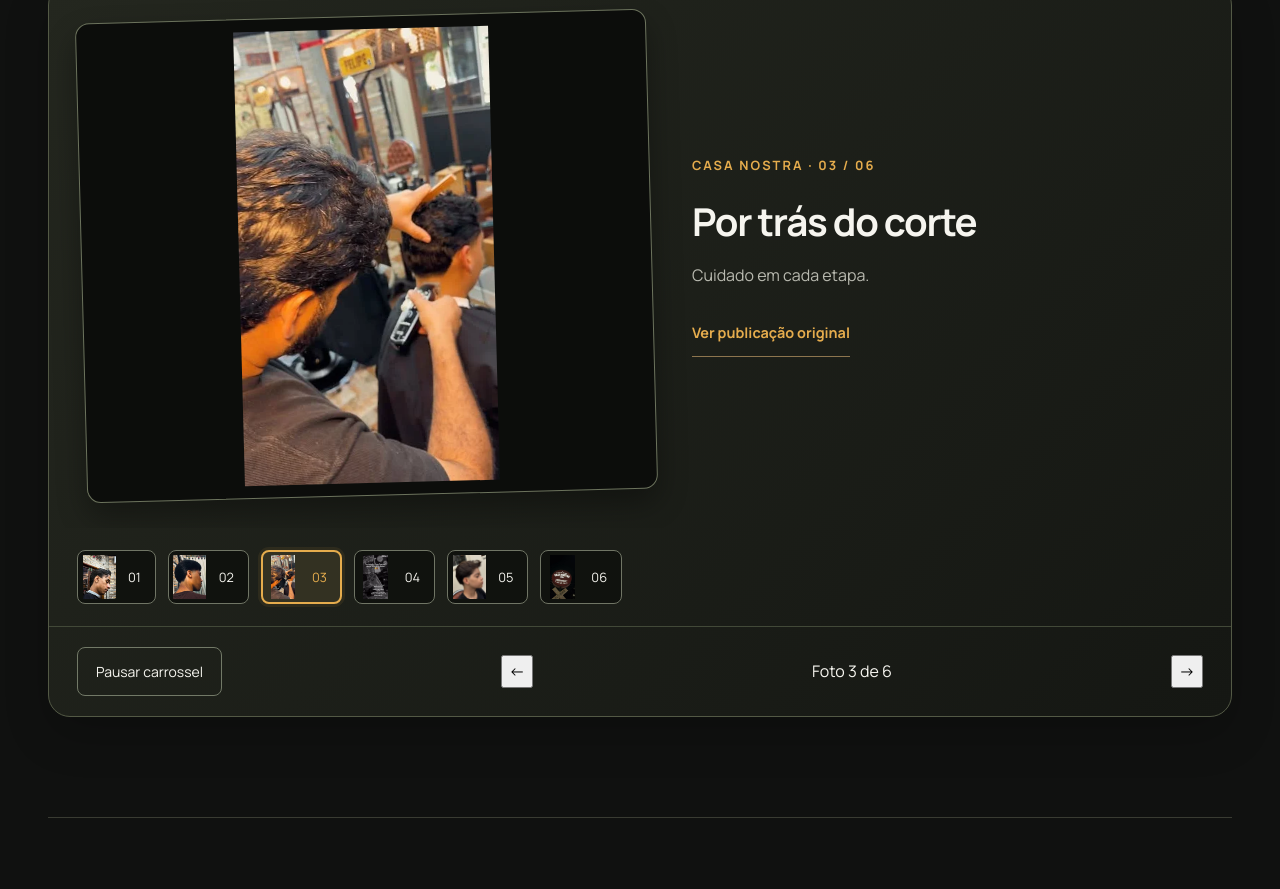
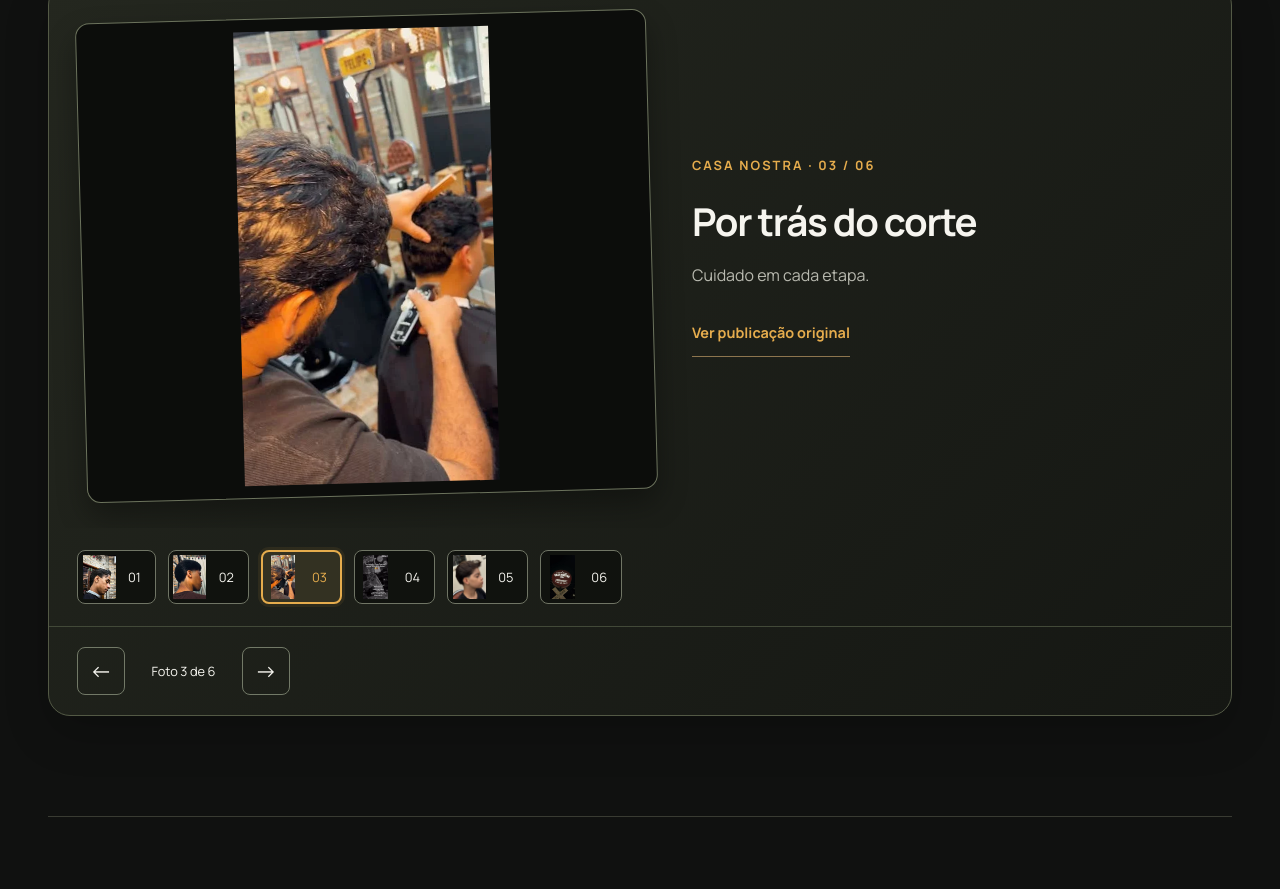
Before and after one commit to brunof3l/Barbearia-Casa-Nostra, a plain HTML site: page index.html in a window 1280 px wide. Shown: the part 3097-3986 px from the top of the page. Drawn offline with Linux system fonts and the light colour scheme; grey boxes are pictures that could not be loaded.

Commit message:
Remove botão de pausa e créditos visuais do carrossel

```diff
--- a/app.js
+++ b/app.js
@@ -46,16 +46,14 @@
   const prev = document.getElementById('cuts-prev');
   const next = document.getElementById('cuts-next');
   const counter = document.getElementById('cuts-count');
-  const play = document.getElementById('cuts-play');
   const reduced = window.matchMedia('(prefers-reduced-motion: reduce)');
   let active = 0;
-  let paused = false;
   let visible = !('IntersectionObserver' in window);
   let timer = null;
   let scrollTimer = null;
 
   function canPlay() {
-    return !paused && visible && !document.hidden;
+    return visible && !document.hidden;
   }
 
   function clearTimer() {
@@ -76,11 +74,7 @@
 
   function syncPlayback() {
     clearTimer();
-    play.disabled = false;
-    play.textContent = paused ? 'Retomar carrossel' : 'Pausar carrossel';
-    play.setAttribute('aria-label', play.textContent);
-    play.setAttribute('aria-pressed', String(paused));
-    counter.setAttribute('aria-live', paused ? 'polite' : 'off');
+    counter.setAttribute('aria-live', 'off');
     const video = slides[active].querySelector('video');
     if (!canPlay()) {
       video?.pause();
@@ -122,10 +116,6 @@
     syncPlayback();
   }
 
-  play.addEventListener('click', () => {
-    paused = !paused;
-    syncPlayback();
-  });
   slides.forEach(slide => {
     const video = slide.querySelector('video');
     if (!video) return;
--- a/index.html
+++ b/index.html
@@ -231,7 +231,7 @@
                 height="640"
                 loading="lazy"
               >
-              <figcaption>O cuidado aparece nos detalhes.<small>Imagem do Instagram da Casa Nostra.</small>
+              <figcaption>O cuidado aparece nos detalhes.
               </figcaption>
             </figure>
             <img
@@ -548,12 +548,6 @@
             </button>
           </div>
           <div class="cuts-controls">
-            <button
-              class="cuts-play"
-              id="cuts-play"
-              type="button"
-              aria-controls="cuts-track"
-              aria-label="Pausar troca automática de fotos"
             <div class="cuts-buttons">
               <button type="button" id="cuts-prev" aria-label="Foto anterior" aria-controls="cuts-track">←</button>
               <span id="cuts-count" role="status" aria-live="off" aria-atomic="true">Foto 1 de 6</span>
--- a/style.css
+++ b/style.css
@@ -1805,24 +1805,7 @@
   flex-wrap: wrap
 }
 
-.cuts-play {
-  min-height: 48px;
-  padding: 12px 18px;
-  border: 1px solid #727967;
-  background: transparent;
-  color: var(--text);
-  font-size: .875rem
-}
-
-.cuts-play:hover:not(:disabled) {
-  border-color: var(--accent);
-  color: var(--accent)
-}
-
-.cuts-play:disabled {
-  color: var(--muted);
-  cursor: default
-}
+
 
 @media(max-width:650px) {
   .cuts-thumbs {
@@ -1836,10 +1819,6 @@
 
   .cuts-controls {
     gap: 16px
-  }
-
-  .cuts-play {
-    width: 100%
   }
 
   .cut-photo {
@@ -2436,9 +2415,8 @@
   border-color: #424938
 }
 
-.cuts-buttons button,
-.cuts-play {
-  border-radius: 8px
+.cuts-buttons button {
+  border-radius: 8px;
 }
 
 @media(max-width:1100px) {
```
Also changed, not shown: 1 other file.
